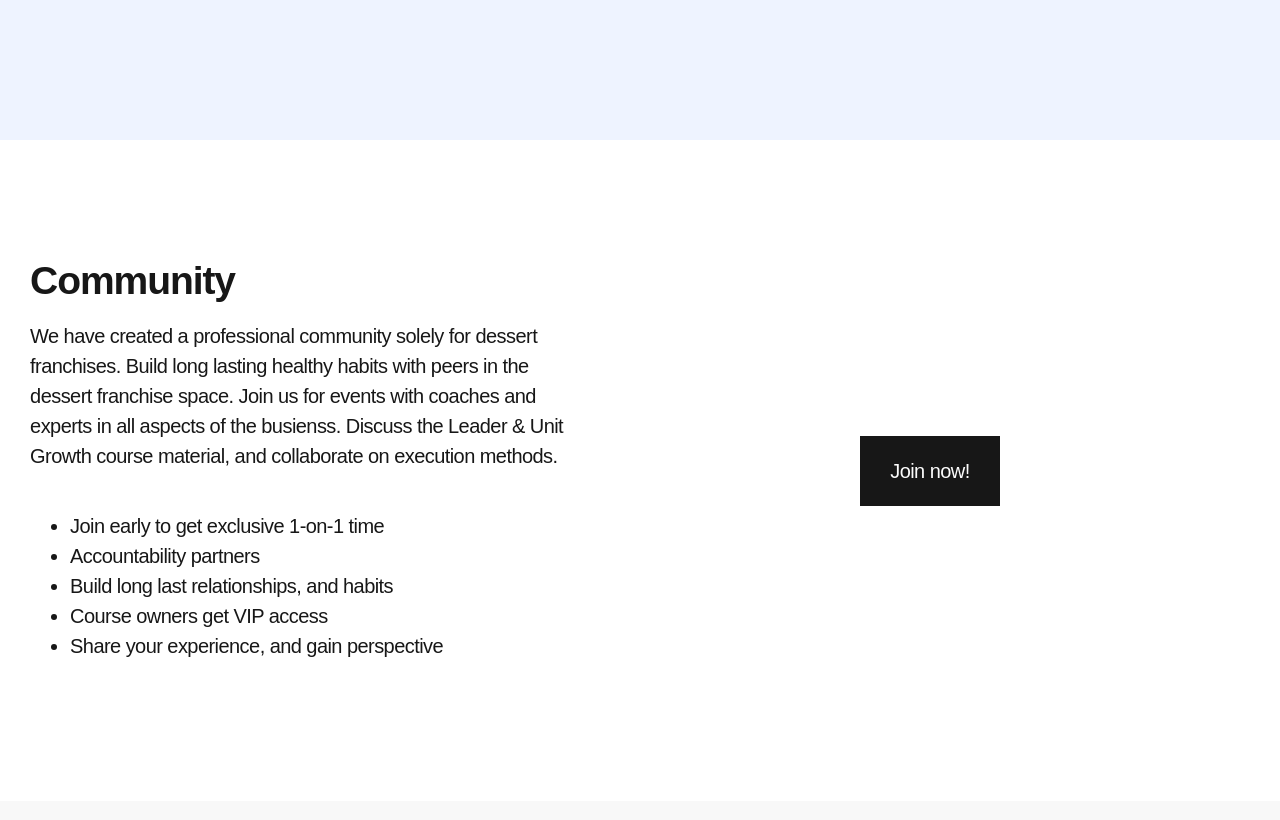
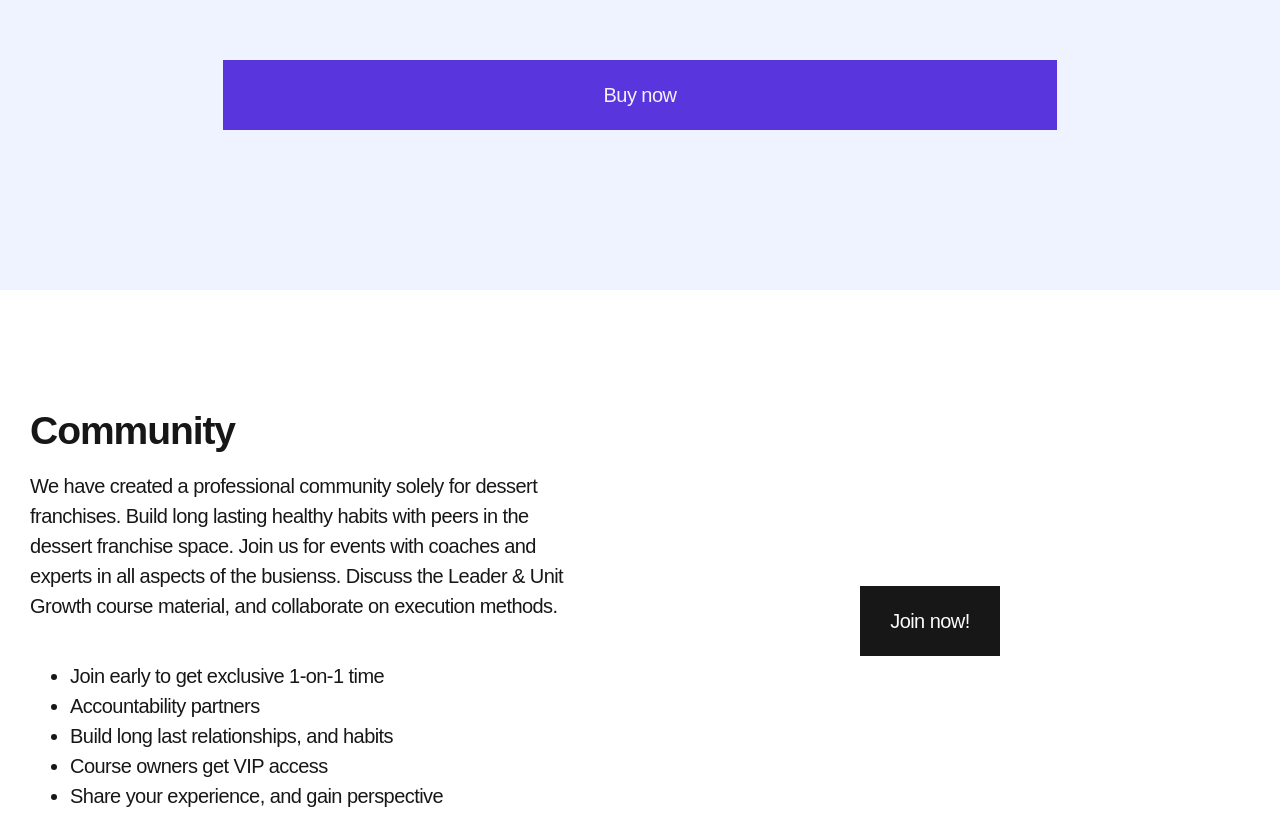
Before and after one commit to frankstallone/sweetspot, an Astro site: page / in a window 1280 px wide. Shown: the part 2268-3088 px from the top of the page. Built offline with nearby package versions, Linux system fonts and the light colour scheme; Astro itself is replaced by a stand-in of ours; a web font is replaced by a local one.

Commit message:
feat: ✨ Added buy now button

```diff
--- a/src/css/utility.css
+++ b/src/css/utility.css
@@ -173,6 +173,20 @@
 }
 .button:focus {
   outline: 2px solid var(--blue700);
+}
+
+.purple-button {
+  background-color: var(--purple600);
+  color: var(--purple100);
+}
+
+.purple-button:hover,
+.purple-button:focus,
+.purple-button:active {
+  background-color: var(--purple700);
+}
+.purple-button:focus {
+  outline: 2px solid var(--purple700);
 }
 
 /* Region */
--- a/src/pages/index.astro
+++ b/src/pages/index.astro
@@ -98,6 +98,13 @@ import Layout from '../layouts/Layout.astro';
             </p>
           </li>
         </ul>
+        <div class="box w-3/4 mx-auto">
+          <a
+            href="https://buy.stripe.com/5kA03Sbxb9DG4akbII"
+            target="_blank"
+            class="button purple-button">Buy now</a
+          >
+        </div>
       </section>
     </div>
     <section class="region wrapper">
```
